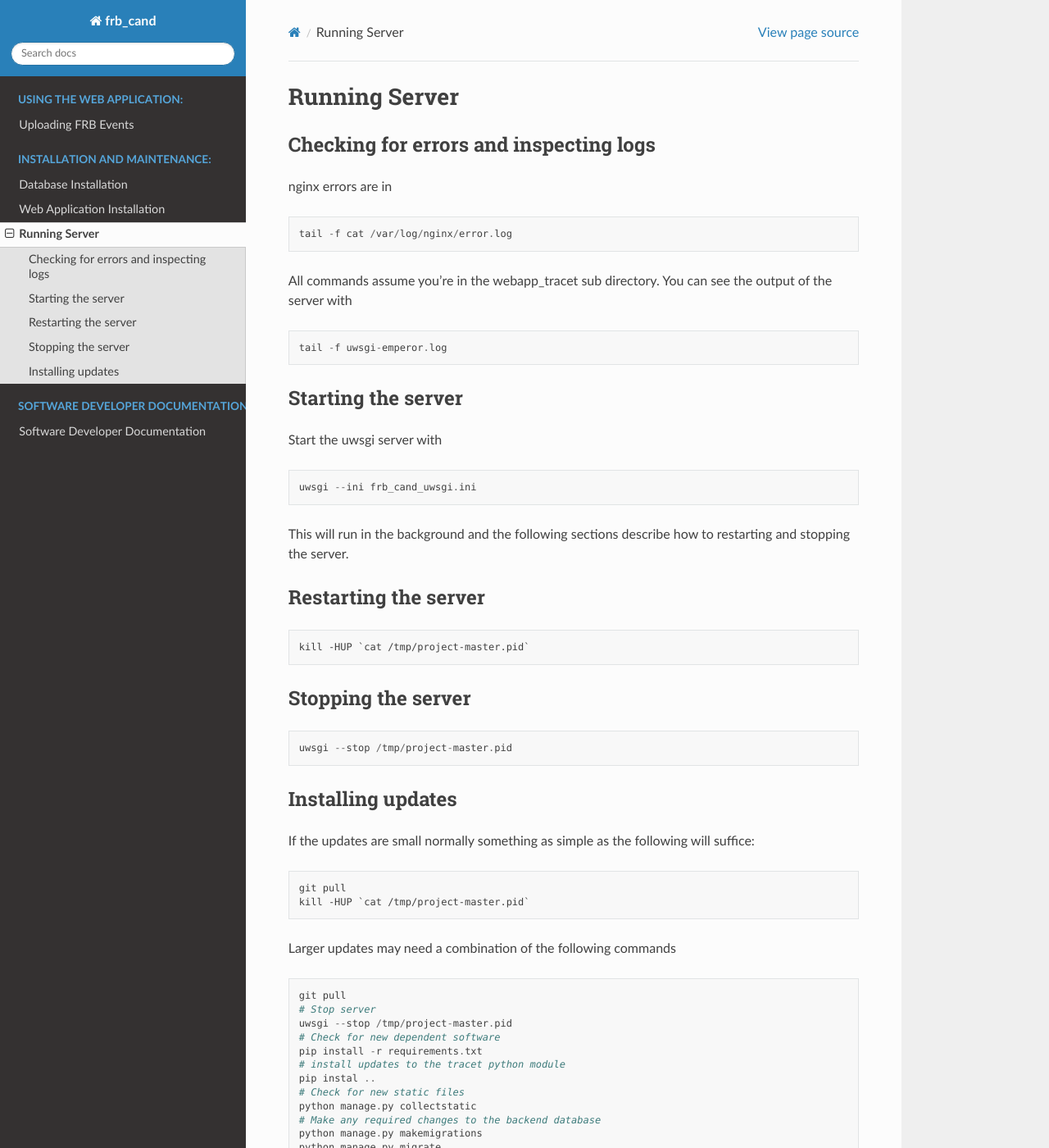
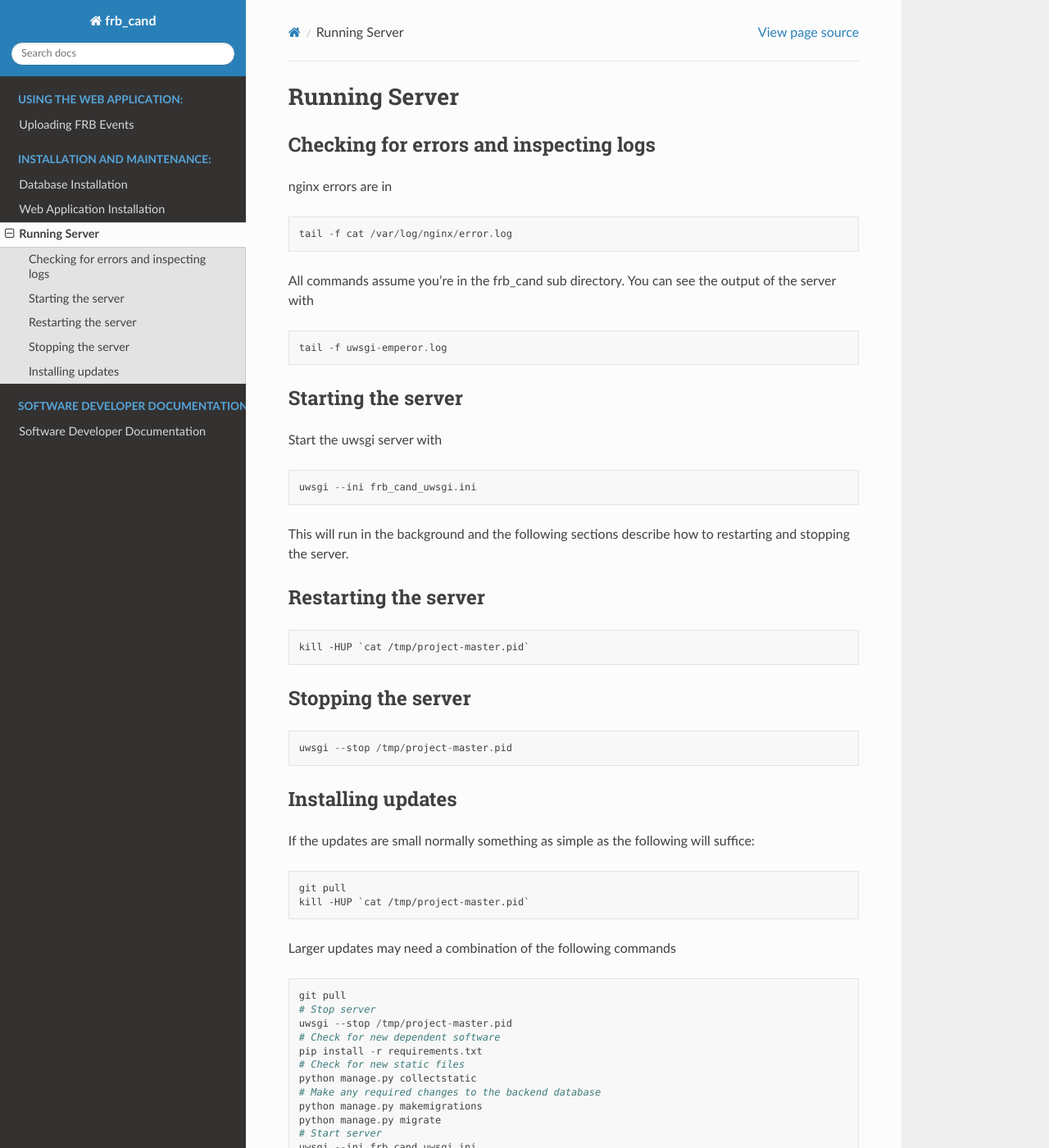
Before and after one commit to ADACS-Australia/FRB_candidates_app, a Sphinx documentation site: the page built from docs/running_server.rst, in a window 1280 px wide and 1400 px high. Shown: the whole window at 82% size. Built offline with Sphinx 7.4.7 and the Read the Docs theme 2.0.0, drawn with Linux system fonts in a browser that asks for light colours.

Commit message:
remove/update references to tracet

```diff
--- a/docs/running_server.rst
+++ b/docs/running_server.rst
@@ -9,7 +9,7 @@
 
    tail -f cat /var/log/nginx/error.log
 
-All commands assume you're in the webapp_tracet sub directory. You can see the output of the server with
+All commands assume you're in the frb_cand sub directory. You can see the output of the server with
 
 .. code-block::
 
@@ -64,8 +64,6 @@
    uwsgi --stop /tmp/project-master.pid
    # Check for new dependent software
    pip install -r requirements.txt
-   # install updates to the tracet python module
-   pip instal ..
    # Check for new static files
    python manage.py collectstatic
    # Make any required changes to the backend database
```
